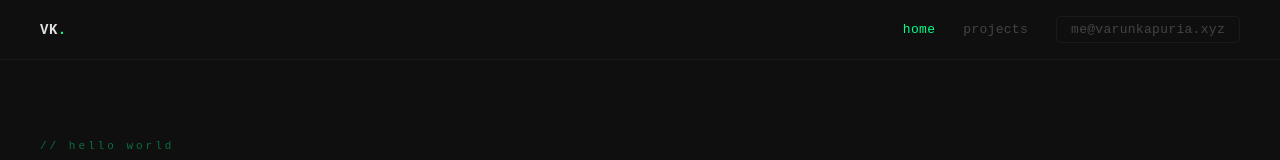
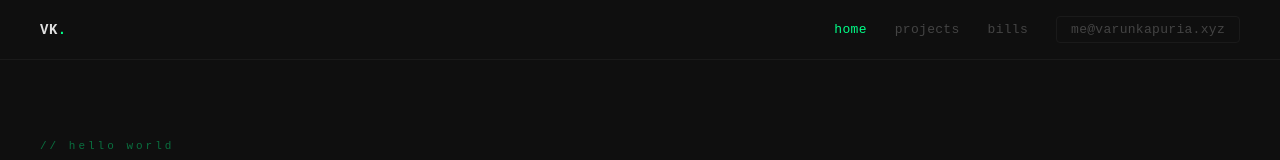
Before and after one commit to varunkapuria96/portfolio-website, a React (Vite) app: page / in a window 1280 px wide. Shown: the top 160 px of the page. Built offline with nearby package versions, Linux system fonts and the light colour scheme; no server answers.

Commit message:
feat: add /projects/bills route and Bills nav link

```diff
--- a/src/App.jsx
+++ b/src/App.jsx
@@ -7,6 +7,7 @@ import SqlWebsite from './components/SqlWebsite'
 import AuthForm from './components/AuthForm'
 import TodoApp from './components/TodoApp'
 import ResetPassword from './components/ResetPassword'
+import BillsApp from './components/BillsApp'
 
 export function TodoRoute() {
   const [session, setSession] = useState(undefined)
@@ -36,6 +37,25 @@ export function TodoRoute() {
   return session ? <TodoApp session={session} /> : <AuthForm />
 }
 
+export function BillRoute() {
+  const [session, setSession] = useState(undefined)
+
+  useEffect(() => {
+    supabase.auth.getSession().then(({ data: { session } }) => {
+      setSession(session)
+    })
+
+    const { data: { subscription } } = supabase.auth.onAuthStateChange(
+      (_, session) => setSession(session)
+    )
+
+    return () => subscription.unsubscribe()
+  }, [])
+
+  if (session === undefined) return null
+  return session ? <BillsApp session={session} /> : <AuthForm />
+}
+
 export default function App() {
   return (
     <BrowserRouter>
@@ -44,6 +64,7 @@ export default function App() {
         <Route path="/" element={<Portfolio />} />
         <Route path="/projects/todo" element={<TodoRoute />} />
         <Route path="/projects/sql-website" element={<SqlWebsite />} />
+        <Route path="/projects/bills" element={<BillRoute />} />
       </Routes>
     </BrowserRouter>
   )
--- /dev/null
+++ b/src/components/BillsApp.jsx
@@ -0,0 +1,3 @@
+export default function BillsApp({ session }) {
+  return <div className="bills-app"><p style={{ color: '#555' }}>Loading bills...</p></div>
+}
--- a/src/components/Nav.jsx
+++ b/src/components/Nav.jsx
@@ -13,10 +13,13 @@ export default function Nav() {
           home
         </Link>
         <a href="/#experiments">projects</a>
-        <a
-          href="mailto:me@varunkapuria.xyz"
-          className="nav-cta"
+        <Link
+          to="/projects/bills"
+          className={pathname.startsWith('/projects/bills') ? 'active' : undefined}
         >
+          bills
+        </Link>
+        <a href="mailto:me@varunkapuria.xyz" className="nav-cta">
           me@varunkapuria.xyz
         </a>
       </div>
```
